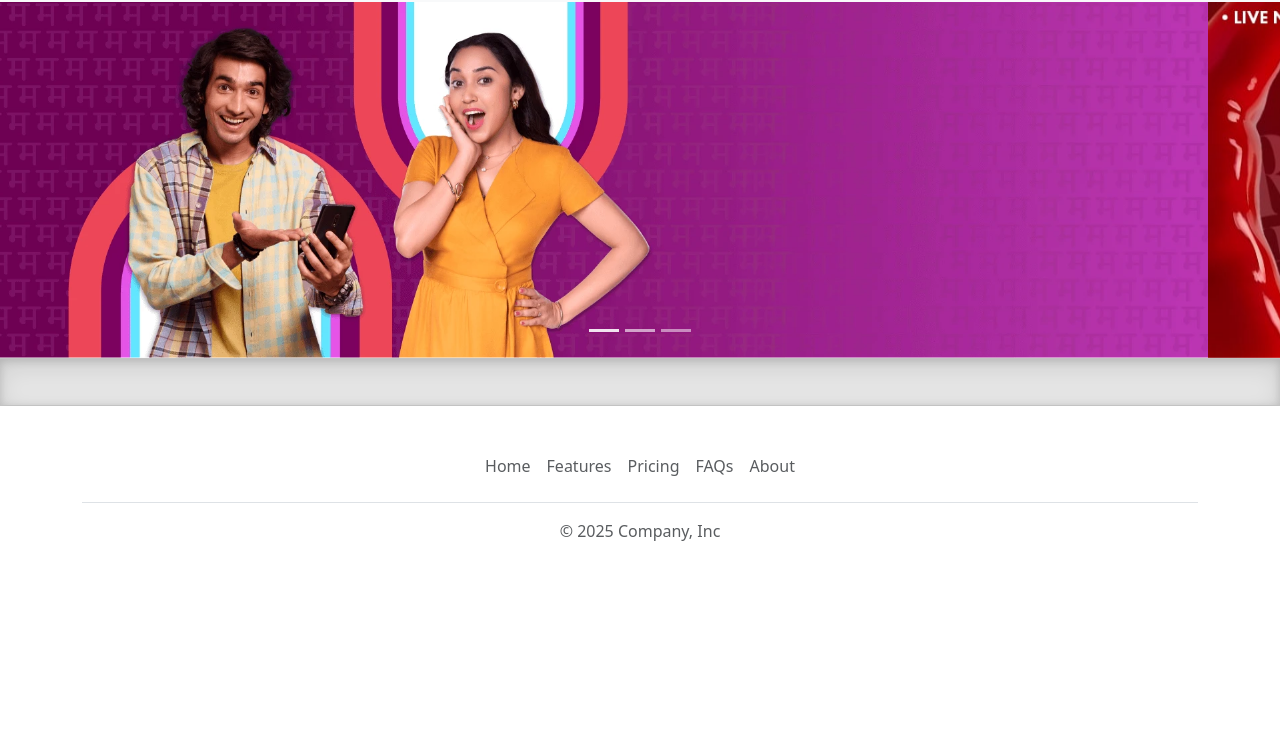
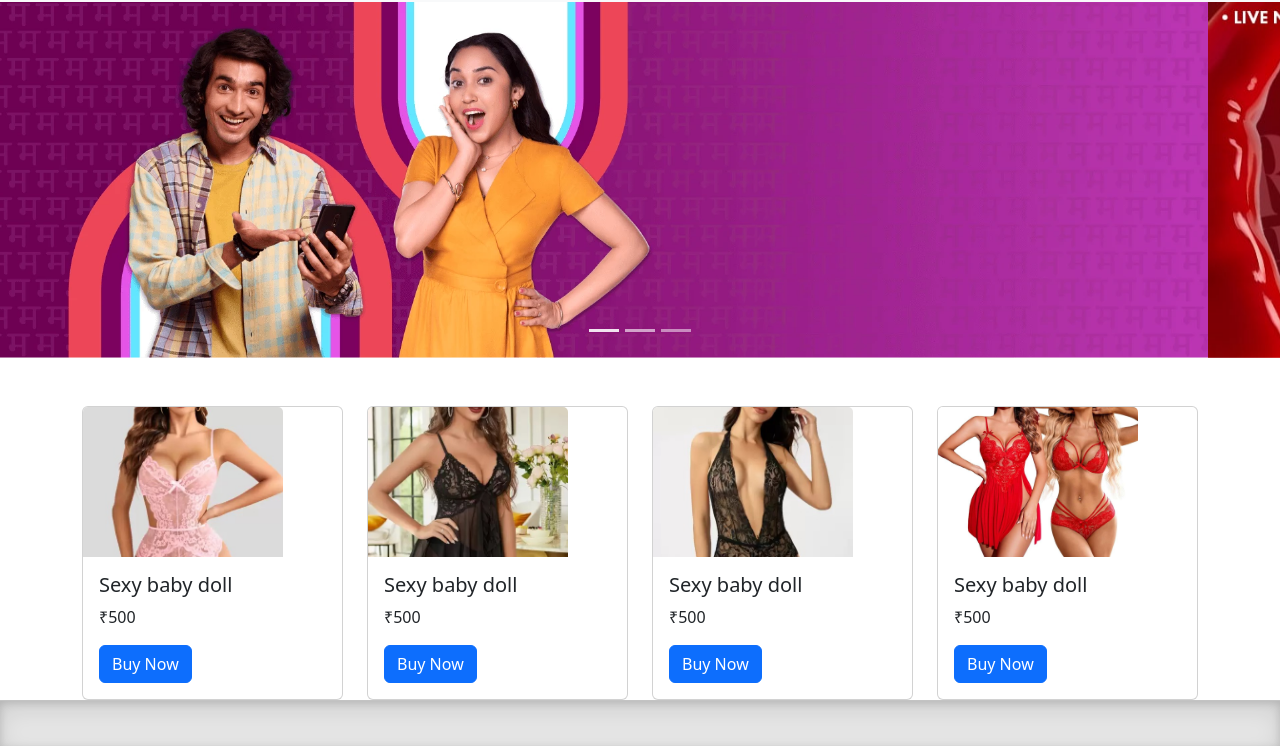
Before and after one commit to Samantasoumyadip/EazyKart, a plain HTML site: page index.html in a window 1280 px wide. Shown: the part 54-800 px from the top of the page. Drawn offline with nearby package versions, Linux system fonts and the light colour scheme.

Commit message:
addition of cards

```diff
--- a/index.html
+++ b/index.html
@@ -72,6 +72,54 @@
       </div>
     </div>
 
+    <div class="custom-divider"></div>
+    <!-- Cards -->
+    <div class="container">
+      <div class="row">
+        <div class="col">
+          <div class="card">
+            <img src="images/img1.jpg" class="card-img-top product-image" alt="...">
+            <div class="card-body">
+                <h5 class="card-title">Sexy baby doll</h5>
+                <p class="card-text">₹500</p>
+                <a href="#" class="btn btn-primary">Buy Now</a>
+            </div>
+          </div>
+        </div>
+        <div class="col">
+          <div class="card">
+            <img src="images/img2.jpg" class="card-img-top product-image" alt="...">
+            <div class="card-body">
+                <h5 class="card-title">Sexy baby doll</h5>
+                <p class="card-text">₹500</p>
+                <a href="#" class="btn btn-primary">Buy Now</a>
+            </div>
+          </div>
+        </div>
+        <div class="col">
+          <div class="card">
+            <img src="images/img3.jpg" class="card-img-top product-image" alt="...">
+            <div class="card-body">
+                <h5 class="card-title">Sexy baby doll</h5>
+                <p class="card-text">₹500</p>
+                <a href="#" class="btn btn-primary">Buy Now</a>
+            </div>
+          </div>
+        </div>
+        <div class="col">
+          <div class="card">
+            <img src="images/img4.jpg" class="card-img-top product-image" alt="...">
+            <div class="card-body">
+                <h5 class="card-title">Sexy baby doll</h5>
+                <p class="card-text">₹500</p>
+                <a href="#" class="btn btn-primary">Buy Now</a>
+            </div>
+          </div>
+        </div>
+      </div>
+    </div>
+
+
     <!-- Footer -->
 
     <div class="b-example-divider"></div>
--- a/styles.css
+++ b/styles.css
@@ -6,3 +6,14 @@
     border-width: 1px 0;
     box-shadow: inset 0 .5em 1.5em rgba(0, 0, 0, .1), inset 0 .125em .5em rgba(0, 0, 0, .15);
   }
+
+  .custom-divider{
+    height: 3rem;
+    background-color: white;
+  }
+
+  .product-image{
+    max-width: 200px;
+    max-height: 150px;
+    object-fit: cover;
+  }
```
Also changed, not shown: images/img1.jpg (added), images/img2.jpg (added), images/img3.jpg (added), images/img4.jpg (added).
